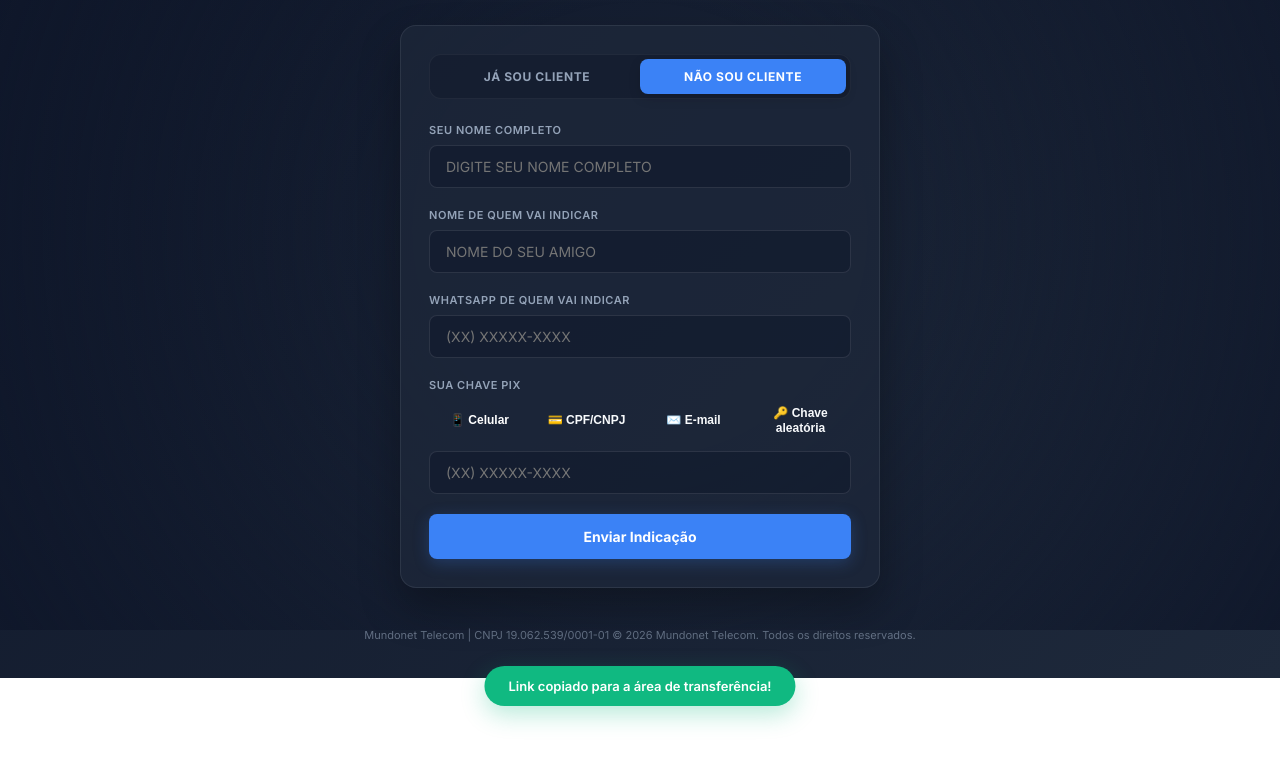
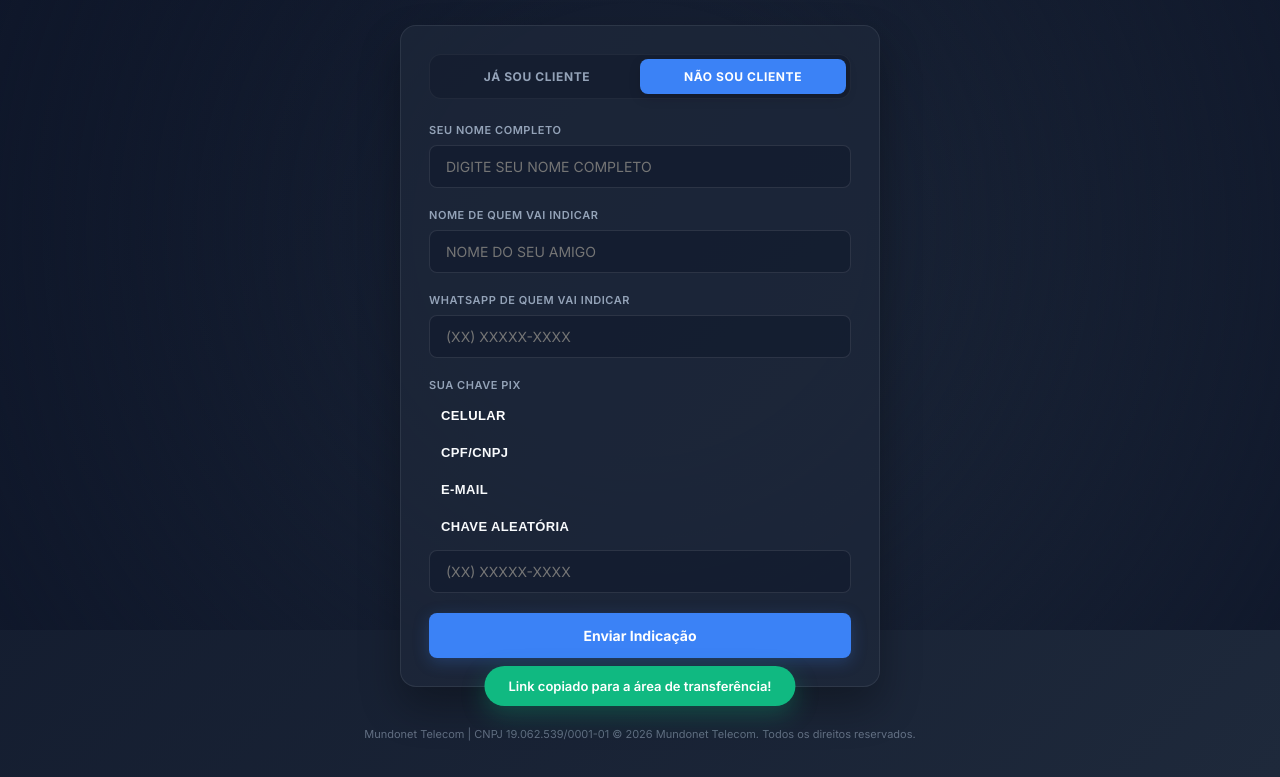
Before and after one commit to Marketing2222/mundonet-leads, a website: page indique.html in a window 1280 px wide. Both pictures are taken after a click on the button "NÃO SOU CLIENTE". Shown: the part 170-947 px from the top of the page. Before the commit the page ends 848 px from the top, so only its background shows below. Drawn offline with Linux system fonts and the light colour scheme; no server answers.

Commit message:
fix: seletor PIX em lista vertical, sem emojis, caixa alta

```diff
--- a/indique.html
+++ b/indique.html
@@ -227,24 +227,24 @@
 
     .pix-type-selector {
       display: flex;
+      flex-direction: column;
       gap: 6px;
-      flex-wrap: wrap;
       margin-bottom: 8px;
     }
     .pix-type-btn {
-      flex: 1;
-      min-width: 80px;
-      padding: 6px 8px;
+      width: 100%;
+      padding: 8px 12px;
       border: 2px solid var(--border-color);
       border-radius: 8px;
       background: transparent;
       color: var(--text-primary);
-      font-size: 12px;
-      font-weight: 600;
+      font-size: 13px;
+      font-weight: 700;
+      text-transform: uppercase;
+      letter-spacing: 0.03em;
       cursor: pointer;
       transition: all .2s;
-      text-align: center;
-      line-height: 1.3;
+      text-align: left;
     }
     .pix-type-btn:hover {
       border-color: var(--button-color);
@@ -451,12 +451,12 @@
 
           <!-- PIX Key (Only shown for non-client) -->
           <div class="form-group" id="pix-group" style="display: none;">
-            <label for="indicator-pix">Sua Chave PIX</label>
+            <label for="indicator-pix">SUA CHAVE PIX</label>
             <div class="pix-type-selector" id="pix-type-selector">
-              <button type="button" class="pix-type-btn active" data-type="celular" onclick="selectPixType('celular')">📱 Celular</button>
-              <button type="button" class="pix-type-btn" data-type="cpfcnpj" onclick="selectPixType('cpfcnpj')">💳 CPF/CNPJ</button>
-              <button type="button" class="pix-type-btn" data-type="email" onclick="selectPixType('email')">✉️ E-mail</button>
-              <button type="button" class="pix-type-btn" data-type="aleatoria" onclick="selectPixType('aleatoria')">🔑 Chave aleatória</button>
+              <button type="button" class="pix-type-btn active" data-type="celular" onclick="selectPixType('celular')">CELULAR</button>
+              <button type="button" class="pix-type-btn" data-type="cpfcnpj" onclick="selectPixType('cpfcnpj')">CPF/CNPJ</button>
+              <button type="button" class="pix-type-btn" data-type="email" onclick="selectPixType('email')">E-MAIL</button>
+              <button type="button" class="pix-type-btn" data-type="aleatoria" onclick="selectPixType('aleatoria')">CHAVE ALEATÓRIA</button>
             </div>
             <input type="text" id="indicator-pix" class="form-control" placeholder="(XX) XXXXX-XXXX" oninput="maskPixByType(this)">
           </div>
```
